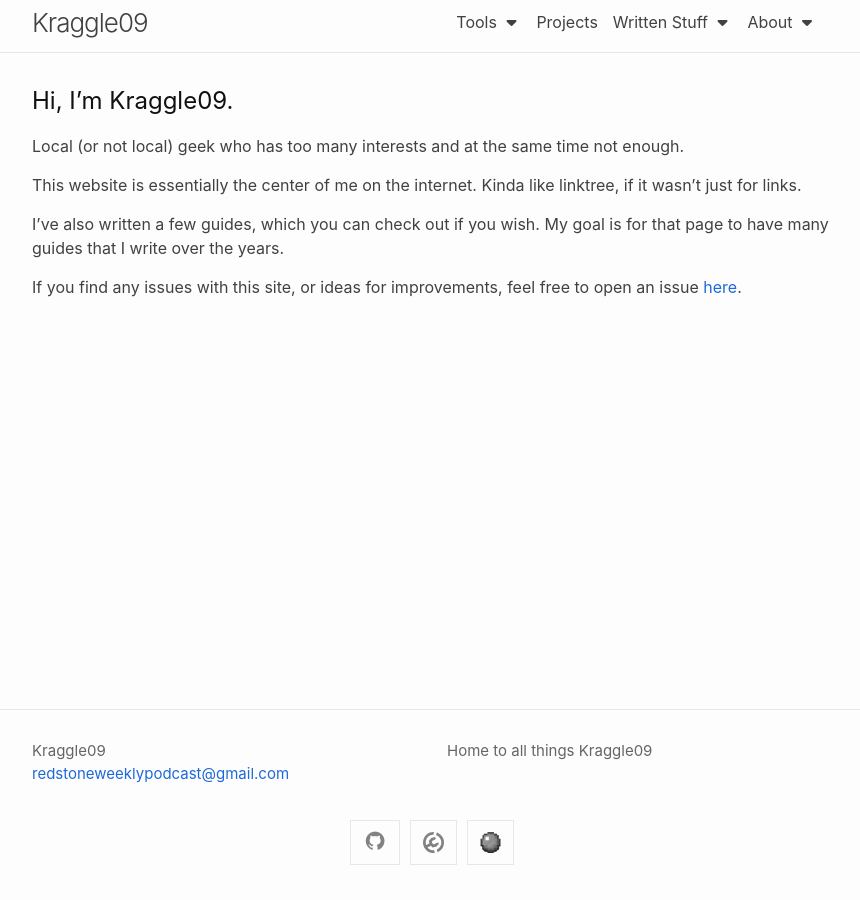
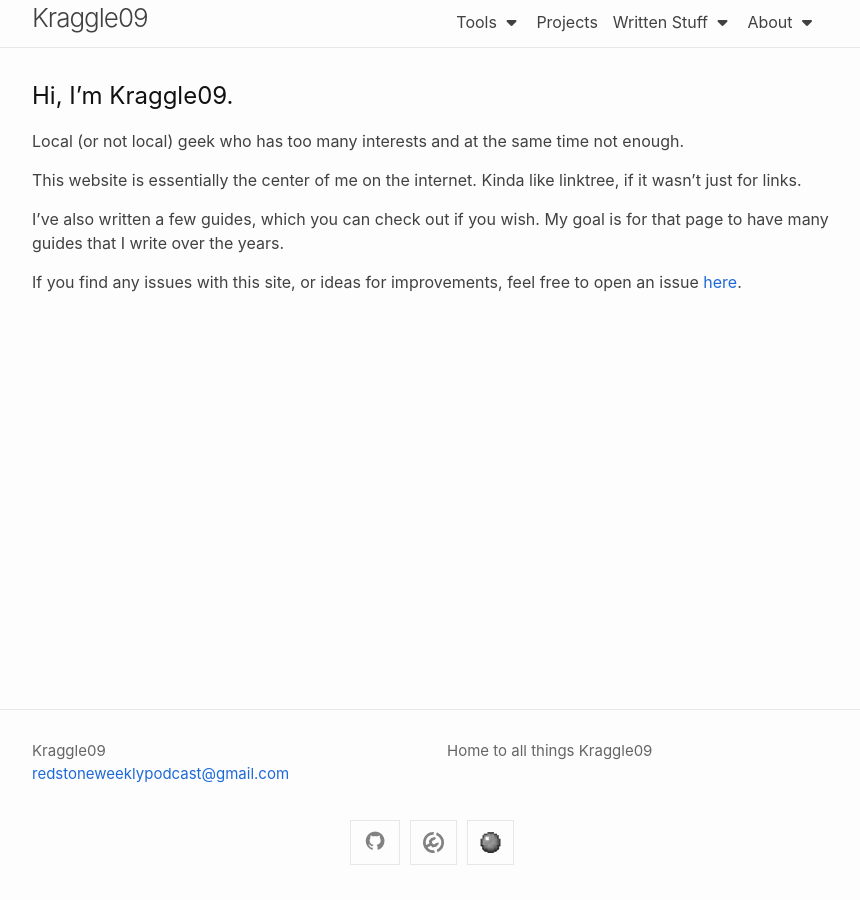
Before and after one commit to Kraggle09/kraggle09.github.io, a Jekyll site: the page built from docs/index.markdown, in a window 1280 px wide. Shown: the whole page, without its empty margins (208-1068 px from the left). Built offline with Jekyll 4.4.1, drawn with Linux system fonts in a browser that asks for light colours; nearby versions of some CDN libraries.

Commit message:
Header tweaks

```diff
--- a/docs/_sass/minima/_base.scss
+++ b/docs/_sass/minima/_base.scss
@@ -322,7 +322,7 @@ table {
 
 .dropdown:hover .dropdown-content {
   display: block;
-  margin-top: 7px;
+  margin-top: 1.5px;
 }
 
 .dropdown {
--- a/docs/_sass/minima/_layout.scss
+++ b/docs/_sass/minima/_layout.scss
@@ -4,7 +4,7 @@
 .site-header {
   position: relative;
   width: 100%;
-  min-height: $spacing-unit * 1.725;
+  //min-height: $spacing-unit * 1.725;
   line-height: $base-line-height * $base-font-size * 1.9;
   background-color: $background-color;
   border-bottom: 1px solid $border-color-01;
@@ -14,9 +14,9 @@
   @include relative-font-size(1.625);
   font-weight: 300;
   letter-spacing: -1px;
-  margin-bottom: 0;
+  margin-top: 1.5px;
   float: left;
-
+  line-height: normal;
 
   @include media-query($on-palm) {
     padding-right: 45px;
@@ -37,6 +37,7 @@
   float: right;
   border: none;
   background-color: inherit;
+  margin-bottom: 1px;
 
   label[for="nav-trigger"], #nav-trigger {
     display: none;
```
